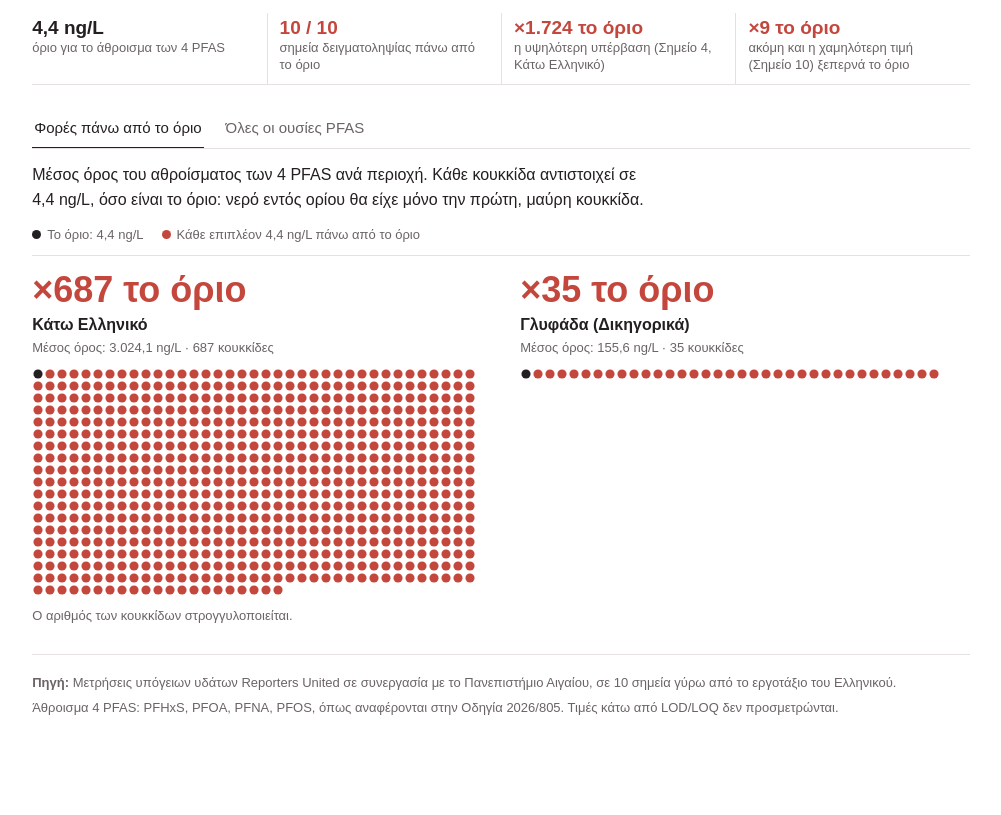
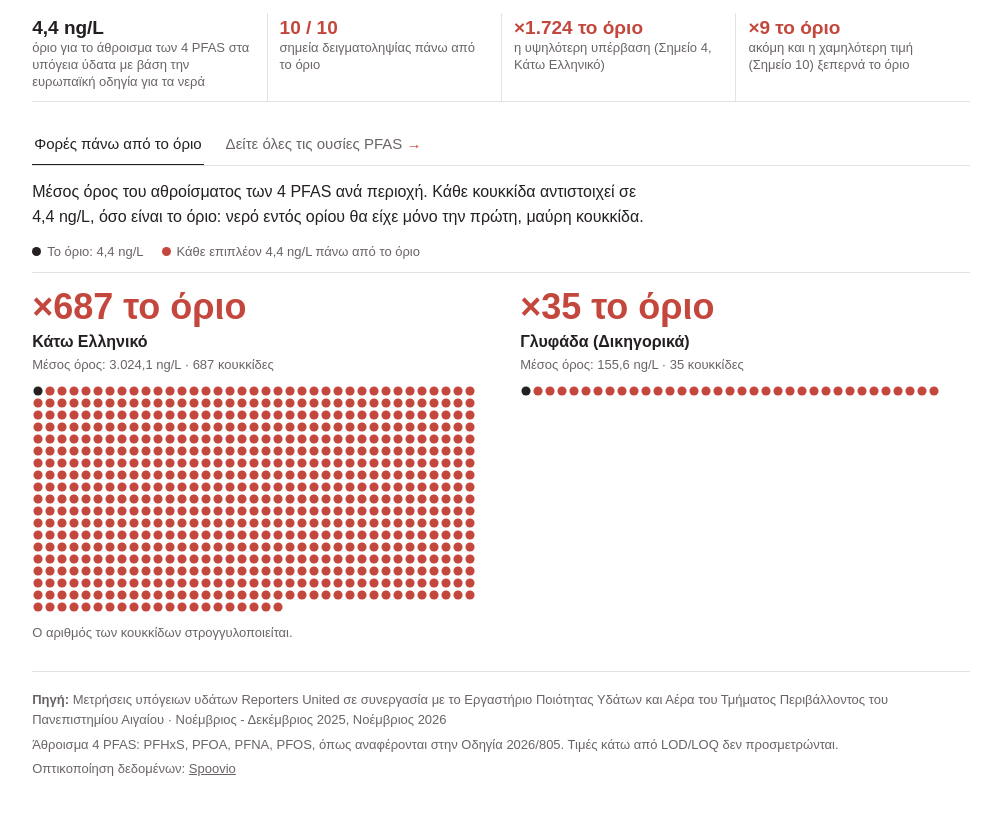
Before and after one commit to reportersunited/data.reportersunited.gr, a plain HTML site: page pfas-elliniko/2025/index.html in a window 1280 px wide. Shown: the part 193-1008 px from the top of the page, without its empty margins (139-1140 px from the left). Before the commit the page ends 963 px from the top, so only its background shows below. Drawn offline with Linux system fonts and the light colour scheme.

Commit message:
Add files via upload

```diff
--- a/pfas-elliniko/2025/index.html
+++ b/pfas-elliniko/2025/index.html
@@ -31,6 +31,8 @@ h1{font:700 clamp(20px,2.4vw,26px)/1.2 Arial,Helvetica,sans-serif;margin:0;text-
 .stat span{font-size:13px;line-height:1.3;display:block;color:var(--mute)}
 .tabs{display:flex;gap:20px;margin:22px 0 14px;border-bottom:1px solid var(--line)}
 .tab{font:400 15px Arial,Helvetica,sans-serif;border:0;border-bottom:2px solid transparent;margin-bottom:-1px;background:none;color:var(--mute);padding:0 2px;min-height:42px;cursor:pointer}
+.tab .arr{color:#c4473d}
+.tab[aria-selected=true] .arr{display:none}
 .tab[aria-selected=true]{color:var(--ink);border-bottom-color:var(--ink)}
 .panel[hidden],#foot[hidden],#leg[hidden]{display:none}
 .tabs{overflow-x:auto;scrollbar-width:none}.tab{flex:none;white-space:nowrap}
@@ -221,7 +223,7 @@ footer p{margin:4px 0}
 </header>
 
 <div class="stats">
- <div class="stat"><b>4,4 ng/L</b><span>όριο για το άθροισμα των 4 PFAS</span></div>
+ <div class="stat"><b>4,4 ng/L</b><span>όριο για το άθροισμα των 4 PFAS στα υπόγεια ύδατα με βάση την ευρωπαϊκή οδηγία για τα νερά</span></div>
  <div class="stat r"><b>10 / 10</b><span>σημεία δειγματοληψίας πάνω από το όριο</span></div>
  <div class="stat r"><b id="maxx"></b><span>η υψηλότερη υπέρβαση (Σημείο 4, Κάτω Ελληνικό)</span></div>
  <div class="stat r"><b id="minx"></b><span>ακόμη και η χαμηλότερη τιμή (Σημείο 10) ξεπερνά το όριο</span></div>
@@ -229,7 +231,7 @@ footer p{margin:4px 0}
 
 <div class="tabs" role="tablist">
  <button type="button" class="tab" role="tab" id="t3" aria-selected="true" aria-controls="p3">Φορές πάνω από το όριο</button>
- <button type="button" class="tab" role="tab" id="t4" aria-selected="false" aria-controls="p4">Όλες οι ουσίες PFAS</button>
+ <button type="button" class="tab" role="tab" id="t4" aria-selected="false" aria-controls="p4">Δείτε όλες τις ουσίες PFAS<span class="arr" aria-hidden="true"> →</span></button>
 </div>
 <div class="panel" id="p3" role="tabpanel" aria-labelledby="t3">
  <p class="intro">Μέσος όρος του αθροίσματος των 4 PFAS ανά περιοχή. Κάθε κουκκίδα αντιστοιχεί σε 4,4 ng/L, όσο είναι το όριο: νερό εντός ορίου θα είχε μόνο την πρώτη, μαύρη κουκκίδα.</p>
@@ -239,12 +241,13 @@ footer p{margin:4px 0}
 </div>
 <div class="panel" id="p4" role="tabpanel" aria-labelledby="t4" hidden>
  <div class="scroll"><table id="tbl"></table></div>
- <p class="hint"><span style="color:var(--red)">●</span> Ουσίες που μετρούν στο άθροισμα των 4 PFAS. &lt;LOD: κάτω από το όριο ανίχνευσης · &lt;LOQ: κάτω από το όριο ποσοτικοποίησης. Το χρώμα δείχνει την ένταση της συγκέντρωσης.</p>
+ <p class="hint"><span style="color:var(--red)">●</span> Ουσίες που μετρούν στο άθροισμα των 4 PFAS. &lt;LOD: κάτω από το όριο ανίχνευσης · Η ουσία δεν ανιχνεύεται καθόλου. &lt;LOQ: κάτω από το όριο ποσοτικοποίησης. Η ουσία ανιχνεύεται αλλά σε συγκεντρώσεις μικρότερες από αυτές που μπορούν να προσδιοριστούν επακριβώς. Το χρώμα δείχνει την ένταση της συγκέντρωσης.</p>
 </div>
 
 <footer>
- <p><strong>Πηγή:</strong> Μετρήσεις υπόγειων υδάτων Reporters United σε συνεργασία με το Πανεπιστήμιο Αιγαίου, σε 10 σημεία γύρω από το εργοτάξιο του Ελληνικού.</p>
+ <p><strong>Πηγή:</strong> Μετρήσεις υπόγειων υδάτων Reporters United σε συνεργασία με το Εργαστήριο Ποιότητας Υδάτων και Αέρα του Τμήματος Περιβάλλοντος του Πανεπιστημίου Αιγαίου · Νοέμβριος - Δεκέμβριος 2025, Νοέμβριος 2026</p>
  <p>Άθροισμα 4 PFAS: PFHxS, PFOA, PFNA, PFOS, όπως αναφέρονται στην Οδηγία 2026/805. Τιμές κάτω από LOD/LOQ δεν προσμετρώνται.</p>
+ <p>Οπτικοποίηση δεδομένων: <a href="https://spoovio.com" target="_blank" rel="noopener" style="color:inherit">Spoovio</a></p>
 </footer>
 </div>
 
@@ -307,5 +310,6 @@ const tabs=[3,4].map(n=>[document.getElementById('t'+n),document.getElementById(
 tabs.forEach(([tb],n)=>tb.addEventListener('click',()=>{tabs.forEach(([o,p])=>{const on=o===tb;o.setAttribute('aria-selected',on);p.hidden=!on});if(n===0)drawWaf()}));
 }
 </script>
+<script>{const id=location.pathname;const post=()=>{try{parent.postMessage({pfasHeight:Math.ceil(document.documentElement.scrollHeight)},'*')}catch(e){}};const pr=new ResizeObserver(post);pr.observe(document.body);addEventListener('load',post);}</script>
 </body>
 </html>
```
